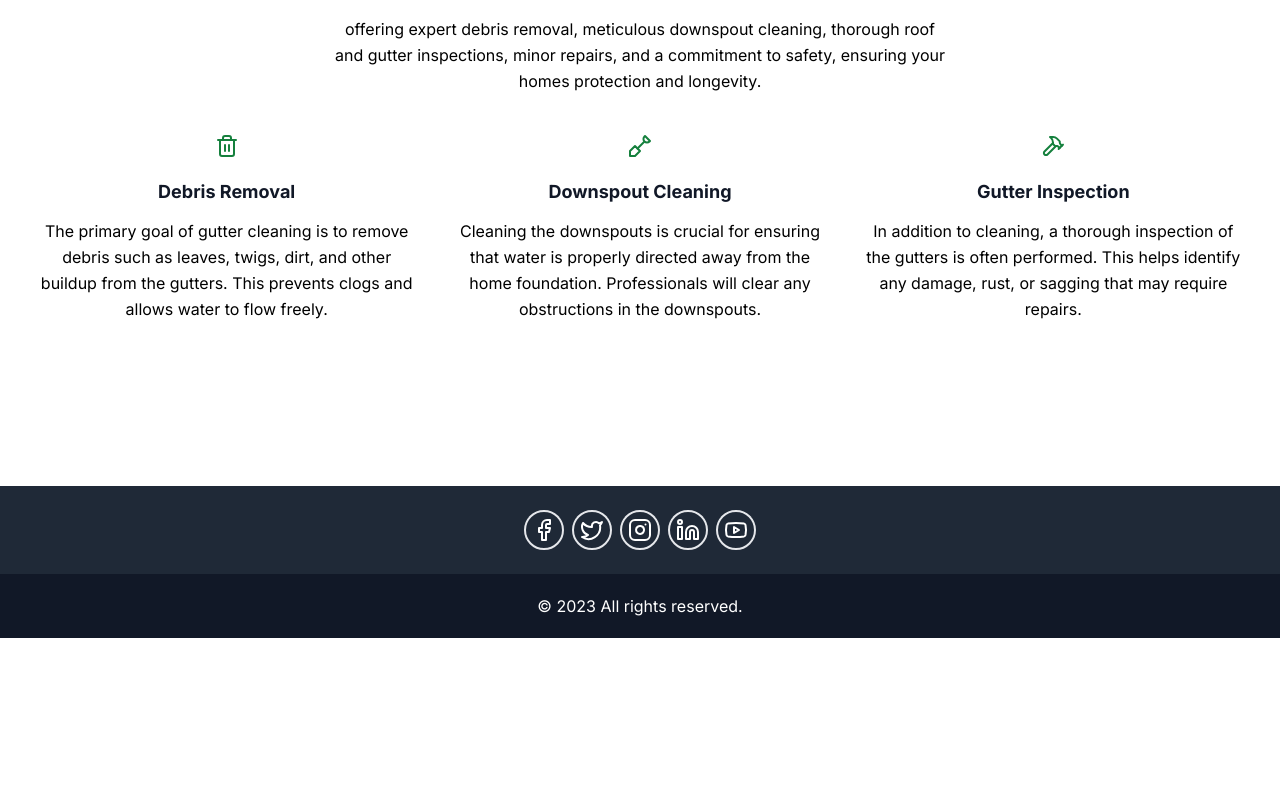
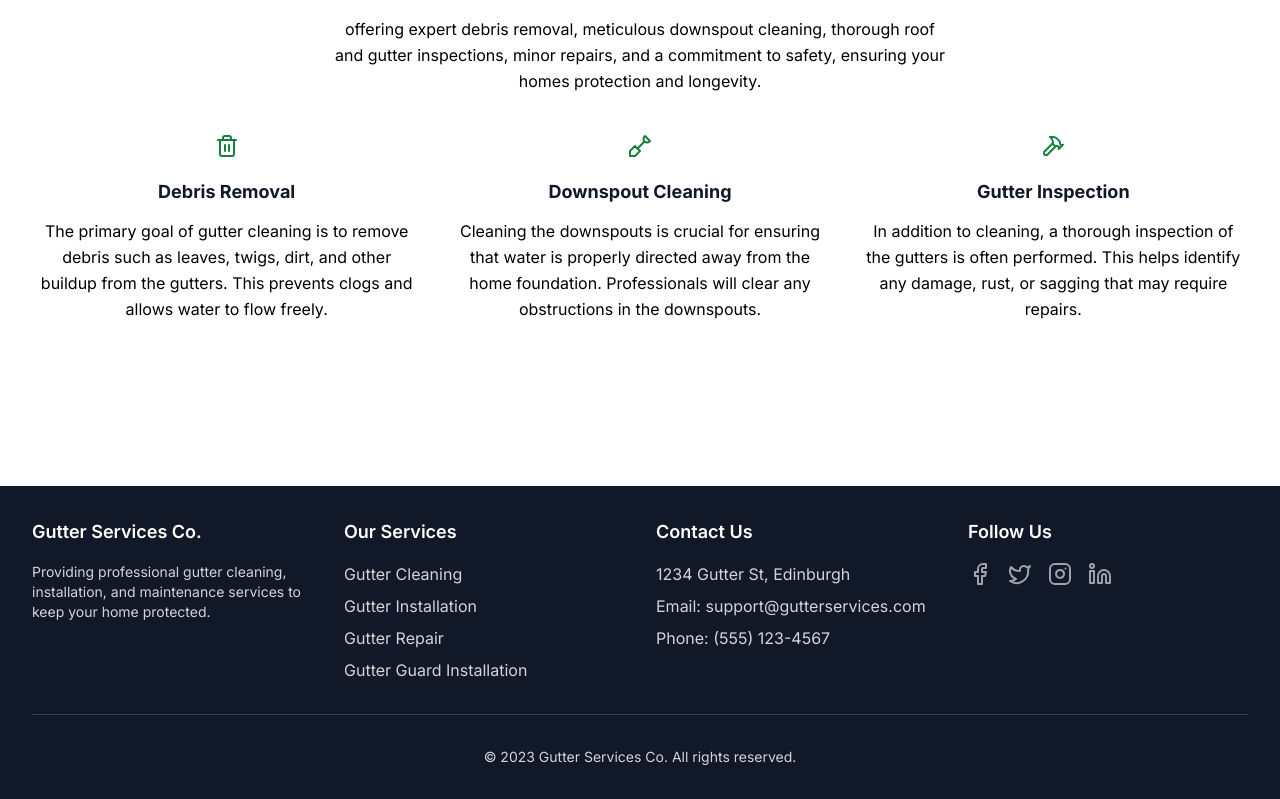
Before and after one commit to hannakozak/gutter-service, a Next.js app: page /about in a window 1280 px wide. Shown: the part 1008-1807 px from the top of the page. Before the commit the page ends 1646 px from the top, so only its background shows below. Built offline with nearby package versions, Linux system fonts and the light colour scheme; a web font is replaced by a local one.

Commit message:
feat: add footer

```diff
--- a/src/app/layout.tsx
+++ b/src/app/layout.tsx
@@ -9,7 +9,7 @@ export const metadata: Metadata = {
 import { inter } from "../ui/fonts";
 import { Header } from "@/ui/header/header";
 import { Footer } from "@/ui/footer/footer";
-import { SocialMedia } from "@/ui/footer/social-media";
+
 export default function RootLayout({ children }: { children: React.ReactNode }) {
 	return (
 		<html lang="en">
@@ -18,7 +18,6 @@ export default function RootLayout({ children }: { children: React.ReactNode })
 			>
 				<Header />
 				{children}
-				<SocialMedia />
 				<Footer />
 			</body>
 		</html>
--- a/src/ui/footer/footer.tsx
+++ b/src/ui/footer/footer.tsx
@@ -1,8 +1,92 @@
+import { Facebook, Instagram, Linkedin, Twitter } from "lucide-react";
+
 export const Footer = () => {
 	return (
-		<footer className="flex h-16 flex-col justify-center bg-gray-900 text-white">
-			<div className="container mx-auto">
-				<p className="text-center">&copy; 2023 All rights reserved.</p>
+		<footer className="bg-gray-900 py-8 text-gray-300">
+			<div className="mx-auto max-w-7xl px-4 sm:px-6 lg:px-8">
+				<div className="grid grid-cols-1 gap-8 md:grid-cols-4">
+					<div>
+						<h3 className="text-lg font-semibold text-white">Gutter Services Co.</h3>
+						<p className="mt-4 text-sm">
+							Providing professional gutter cleaning, installation, and maintenance services to keep
+							your home protected.
+						</p>
+					</div>
+
+					<div>
+						<h3 className="text-lg font-semibold text-white">Our Services</h3>
+						<ul className="mt-4 space-y-2">
+							<li>
+								<a href="#" className="hover:underline">
+									Gutter Cleaning
+								</a>
+							</li>
+							<li>
+								<a href="#" className="hover:underline">
+									Gutter Installation
+								</a>
+							</li>
+							<li>
+								<a href="#" className="hover:underline">
+									Gutter Repair
+								</a>
+							</li>
+							<li>
+								<a href="#" className="hover:underline">
+									Gutter Guard Installation
+								</a>
+							</li>
+						</ul>
+					</div>
+
+					<div>
+						<h3 className="text-lg font-semibold text-white">Contact Us</h3>
+						<ul className="mt-4 space-y-2">
+							<li>1234 Gutter St, Edinburgh</li>
+							<li>Email: support@gutterservices.com</li>
+							<li>Phone: (555) 123-4567</li>
+						</ul>
+					</div>
+					<div>
+						<h3 className="text-lg font-semibold text-white">Follow Us</h3>
+						<div className="mt-4 flex space-x-4">
+							<a
+								href="https://facebook.com"
+								className="text-gray-400 hover:text-white"
+								aria-label="Facebook"
+							>
+								<Facebook size={24} />
+							</a>
+							<a
+								href="https://twitter.com"
+								className="text-gray-400 hover:text-white"
+								aria-label="Twitter"
+							>
+								<Twitter size={24} />
+							</a>
+							<a
+								href="https://instagram.com"
+								className="text-gray-400 hover:text-white"
+								aria-label="Instagram"
+							>
+								<Instagram size={24} />
+							</a>
+							<a
+								href="https://linkedin.com"
+								className="text-gray-400 hover:text-white"
+								aria-label="LinkedIn"
+							>
+								<Linkedin size={24} />
+							</a>
+						</div>
+					</div>
+				</div>
+
+				<div className="mt-8 border-t border-gray-700 pt-8 text-center">
+					<p className="text-sm">
+						&copy; {new Date().getFullYear()} Gutter Services Co. All rights reserved.
+					</p>
+				</div>
 			</div>
 		</footer>
 	);
--- a/src/ui/footer/social-media.tsx
+++ /dev/null
@@ -1,27 +0,0 @@
-import { Facebook, Instagram, Linkedin, Twitter, Youtube } from "lucide-react";
-
-export const SocialMedia = () => {
-	return (
-		<section className="bg-gray-800 text-white">
-			<div className="container mb-6 px-6 pt-6">
-				<div className="mb-6 flex justify-center gap-2">
-					<div className=" flex h-10 w-10 items-center justify-center rounded-full border-2 hover:bg-gray-900">
-						<Facebook />
-					</div>
-					<div className=" flex h-10 w-10 items-center justify-center rounded-full border-2 hover:bg-gray-900">
-						<Twitter />
-					</div>
-					<div className=" flex h-10 w-10 items-center justify-center rounded-full border-2 hover:bg-gray-900">
-						<Instagram />
-					</div>
-					<div className=" flex h-10 w-10 items-center justify-center rounded-full border-2 hover:bg-gray-900">
-						<Linkedin />
-					</div>
-					<div className=" flex h-10 w-10 items-center justify-center rounded-full border-2 hover:bg-gray-900">
-						<Youtube />
-					</div>
-				</div>
-			</div>
-		</section>
-	);
-};
```
